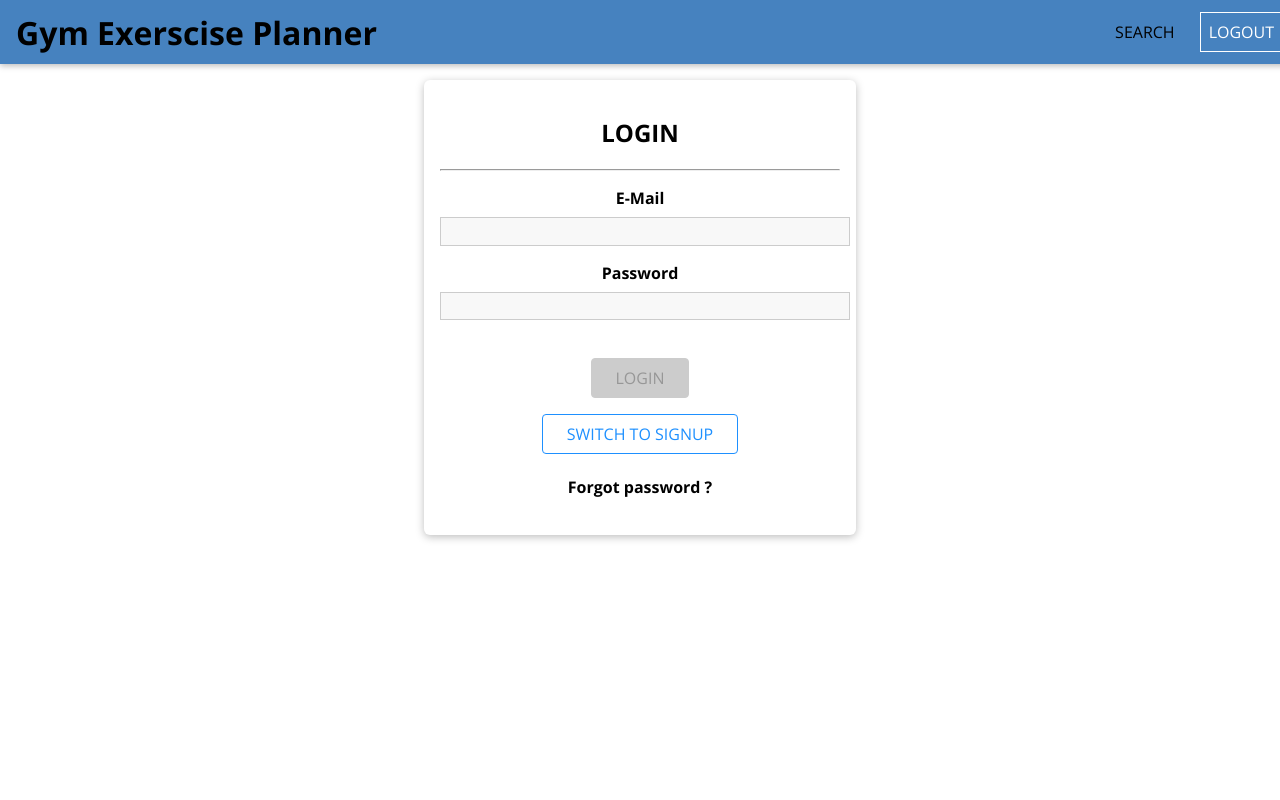
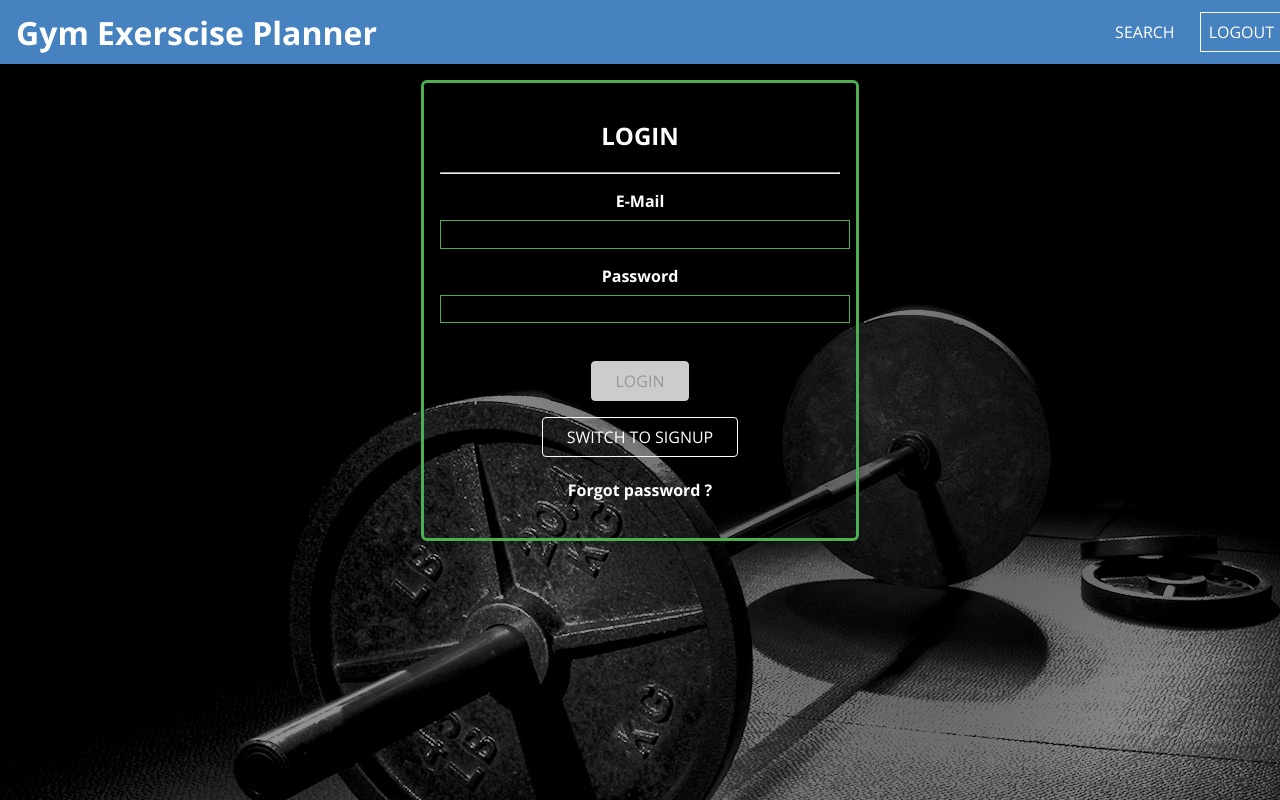
Before and after one commit to Bony-Ghadiya/SDP-Project, a React (Create React App) app in the folder frontend/gym/: page /auth in a window 1280 px wide. Built offline with nearby package versions, Linux system fonts and the light colour scheme.

Commit message:
few UI changes - baki hve morning ma vaat

```diff
--- a/frontend/gym/src/Home/Auth.css
+++ b/frontend/gym/src/Home/Auth.css
@@ -1,21 +1,30 @@
 .authentication__header {
 	color: white;
 	text-align: center;
+}
+
+hr {
+	color:#4caf50;
 }
 
 .authentication {
 	width: 90%;
 	max-width: 25rem;
 	margin: auto;
+	background:none;
+	color: white;
+	border: solid #4caf50;
 }
 
 .authentication form {
 	margin-bottom: 1rem;
+
+
 }
 
 a:visited,
 a:link {
-	color: black !important;
+	color: white !important;
 }
 
 a:hover,
--- a/frontend/gym/src/index.css
+++ b/frontend/gym/src/index.css
@@ -6,7 +6,7 @@ html {
 
 body {
 	margin: 0;
-	background: white;
+	background-image: url("bg.jpg");
 }
 
 .slide-in-left-enter {
--- a/frontend/gym/src/shared/components/FormElements/Button.css
+++ b/frontend/gym/src/shared/components/FormElements/Button.css
@@ -1,9 +1,9 @@
 .button {
 	font: inherit;
 	padding: 0.5rem 1.5rem;
-	border: 1px solid DodgerBlue;
+	border: 1px solid;
 	border-radius: 4px;
-	background: DodgerBlue;
+	background: #4caf50;
 	color: white;
 	cursor: pointer;
 	margin-right: 1rem;
@@ -17,19 +17,19 @@
 
 .button:hover,
 .button:active {
-	background: #00bfff;
-	border-color: #4169e1;
+	background: #66ad68;
+	border-color: #66ad68;
 }
 
 .button--inverse {
-	background: transparent;
-	color: #1e90ff;
+	background: none;
+	color: white;
 }
 
 .button--inverse:hover,
 .button--inverse:active {
 	color: white;
-	background: #00bfff;
+	background: #4caf50;
 }
 
 .button--danger {
--- a/frontend/gym/src/shared/components/FormElements/Input.css
+++ b/frontend/gym/src/shared/components/FormElements/Input.css
@@ -1,5 +1,6 @@
 .form-control {
 	margin: 1rem 0;
+
 }
 
 .form-control label,
@@ -10,6 +11,7 @@
 
 .form-control label {
 	font-weight: bold;
+	color:white;
 	margin-bottom: 0.5rem;
 }
 
@@ -17,16 +19,17 @@
 .form-control textarea {
 	width: 100%;
 	font: inherit;
-	border: 1px solid #ccc;
-	background: #f8f8f8;
+	border: 1px solid #4caf50;
+	background: none;
 	padding: 0.15rem 0.25rem;
 }
 
 .form-control input:focus,
 .form-control textarea:focus {
 	outline: none;
-	background: #ebebeb;
-	border-color: #510077;
+	background: none;
+	border-color: white;
+	color:white;
 }
 
 .form-control--invalid label,
@@ -37,5 +40,5 @@
 .form-control--invalid input,
 .form-control--invalid textarea {
 	border-color: red;
-	background: #ffd1d1;
+	background: none;
 }
```
Also changed, not shown: 1 other file (tests, documents, lock files or other folders).
